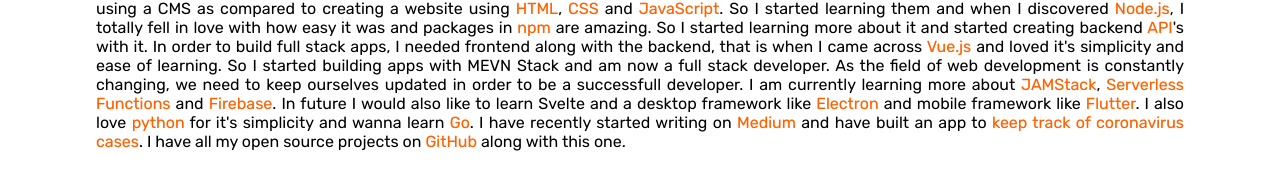
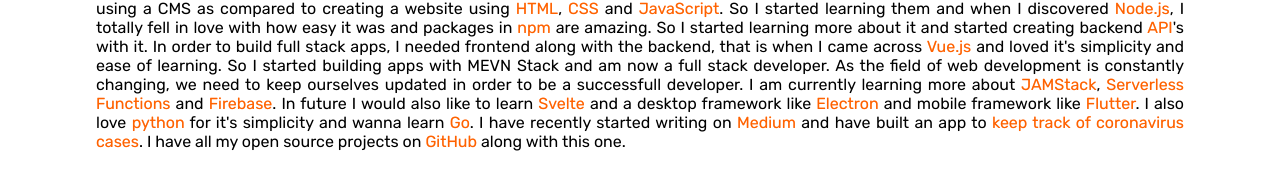
Before and after one commit to akashrajum7/portfolio, a Vue app: page / in a window 1280 px wide. Shown: the part 341-524 px from the top of the page. Built offline with nearby package versions, Linux system fonts and the light colour scheme.

Commit message:
Add svelte as link

```diff
--- a/src/components/HomePage.vue
+++ b/src/components/HomePage.vue
@@ -43,10 +43,9 @@
           href="https://jamstack.org/"
         >JAMStack</a>,
         <a href="https://en.wikipedia.org/wiki/Serverless_computing">Serverless Functions</a> and
-        <a href="https://firebase.google.com/">Firebase</a>. In future I would also like to learn Svelte and a desktop framework like
-        <a
-          href="https://www.electronjs.org/"
-        >Electron</a> and mobile framework like
+        <a href="https://firebase.google.com/">Firebase</a>. In future I would also like to learn
+        <a href="https://svelte.dev/">Svelte</a> and a desktop framework like
+        <a href="https://www.electronjs.org/">Electron</a> and mobile framework like
         <a href="https://flutter.dev/">Flutter</a>. I also love
         <a href="https://www.python.org/">python</a> for it's simplicity and wanna learn
         <a href="https://golang.org/">Go</a>. I have recently started writing on
```
